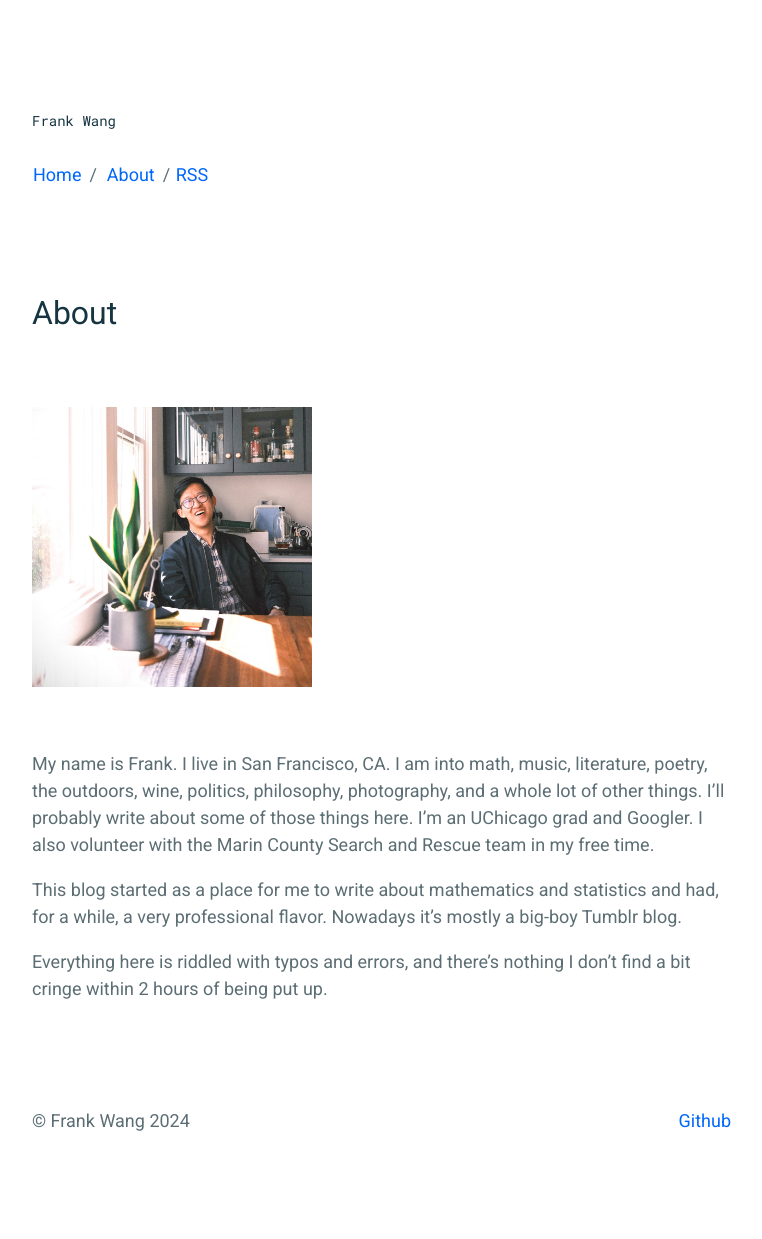
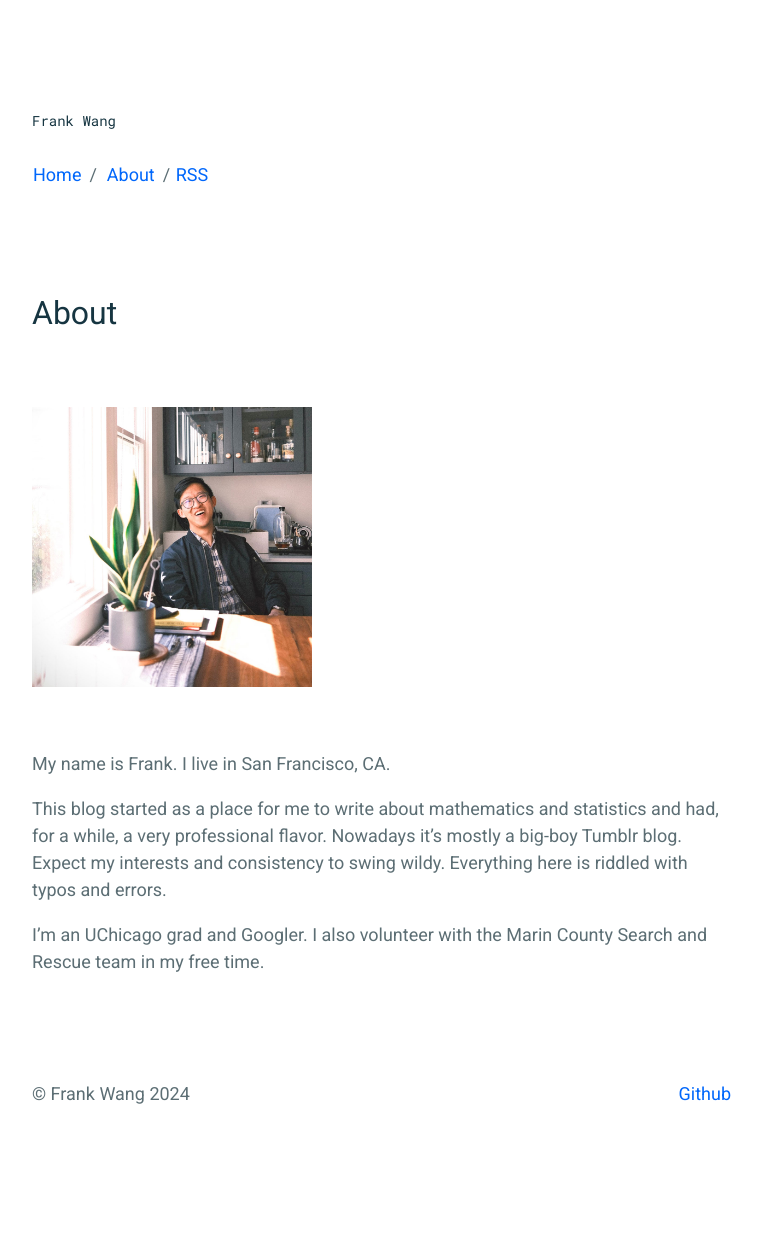
Before and after one commit to frankwang95/frankwang95.github.io, a Jekyll site: the page built from _pages/about.md, in a window 1280 px wide. Shown: the whole page, without its empty margins (258-1020 px from the left). Built offline with Jekyll 4.4.1, drawn with Linux system fonts in a browser that asks for light colours; after the commit the page ends 1212 px from its top, so only the background shows below that.

Commit message:
Update about.md

```diff
--- a/_pages/about.md
+++ b/_pages/about.md
@@ -10,8 +10,8 @@ permalink: /about/
 </p>
 <br>
 
-My name is Frank. I live in San Francisco, CA. I am into math, music, literature, poetry, the outdoors, wine, politics, philosophy, photography, and a whole lot of other things. I'll probably write about some of those things here. I'm an UChicago grad and Googler. I also volunteer with the Marin County Search and Rescue team in my free time.
+My name is Frank. I live in San Francisco, CA.
 
-This blog started as a place for me to write about mathematics and statistics and had, for a while, a very professional flavor. Nowadays it's mostly a big-boy Tumblr blog.
+This blog started as a place for me to write about mathematics and statistics and had, for a while, a very professional flavor. Nowadays it's mostly a big-boy Tumblr blog. Expect my interests and consistency to swing wildy. Everything here is riddled with typos and errors.
 
-Everything here is riddled with typos and errors, and there's nothing I don't find a bit cringe within 2 hours of being put up.
+I'm an UChicago grad and Googler. I also volunteer with the Marin County Search and Rescue team in my free time.
```
